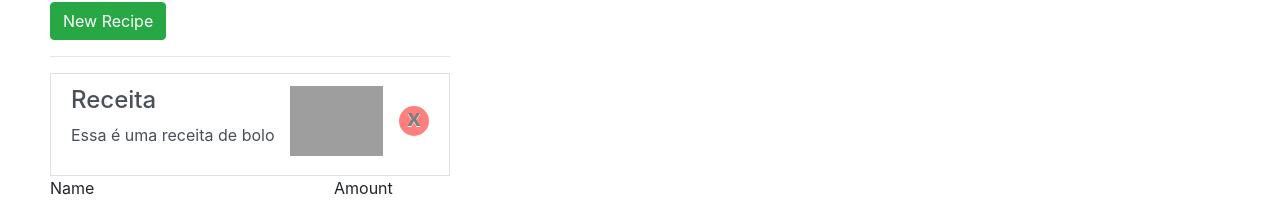
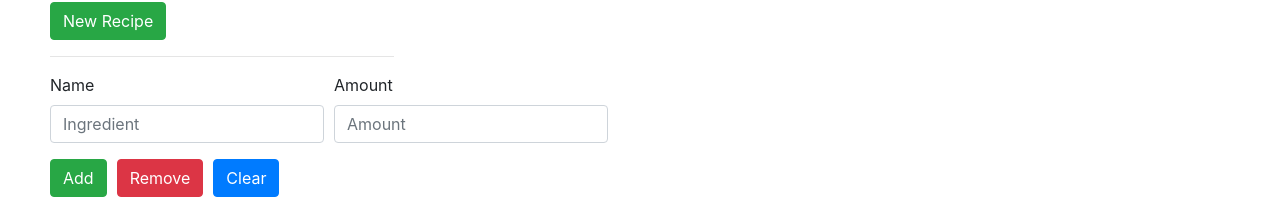
Before and after one commit to joniptt/course-project, an Angular app in the folder recipe-shop/: page / in a window 1280 px wide. Shown: the part 294-500 px from the top of the page. Built offline with nearby package versions, Linux system fonts and the light colour scheme; grey boxes are pictures that could not be loaded.

Commit message:
Objeto instanciado

```diff
--- a/recipe-shop/src/app/recipe-book/recipe-list/recipe-list.component.ts
+++ b/recipe-shop/src/app/recipe-book/recipe-list/recipe-list.component.ts
@@ -7,21 +7,17 @@ import { Recipe } from '../recipe.module';
   styleUrls: ['./recipe-list.component.css'],
 })
 export class RecipeListComponent {
-  name = 'Receita';
-  img = 'https://live.staticflickr.com/4076/4756486114_0bc21e6fa3_c.jpg';
-  desc = 'Essa é uma receita de bolo';
   constructor() {}
+  recipes: Recipe[] = [];
 
   deleteRecipe(i: number) {
     this.recipes.splice(i, 1);
     console.log(this.recipes);
   }
   addRecipe(recipeProp: any) {
-    // this.recipes.push({
-    //   name: recipeProp.recName,
-    //   desc: recipeProp.recDesc,
-    //   img: recipeProp.recImg,
-    // });
+    this.recipes.push(
+      new Recipe(recipeProp.name, recipeProp.desc, recipeProp.img)
+    );
+    console.log(this.recipes);
   }
-  recipes: Recipe[] = [new Recipe(this.name, this.desc, this.img)];
 }
```
